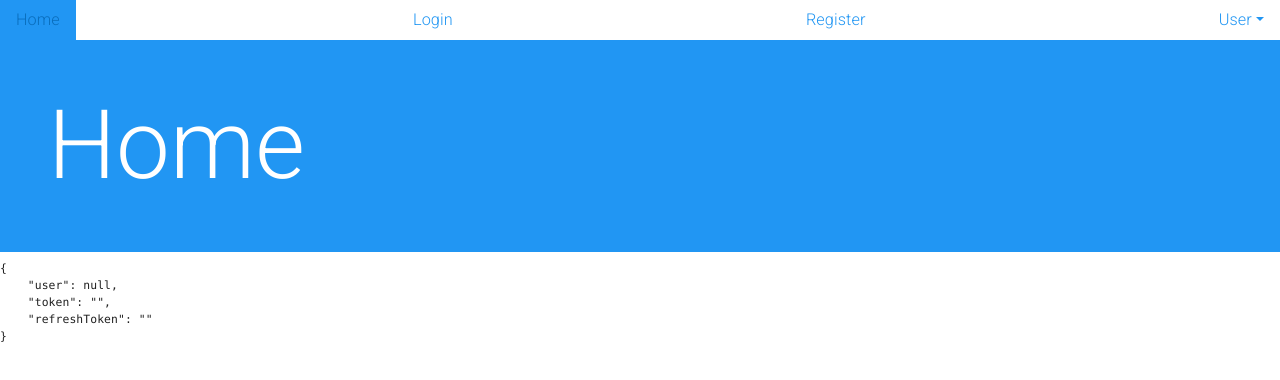
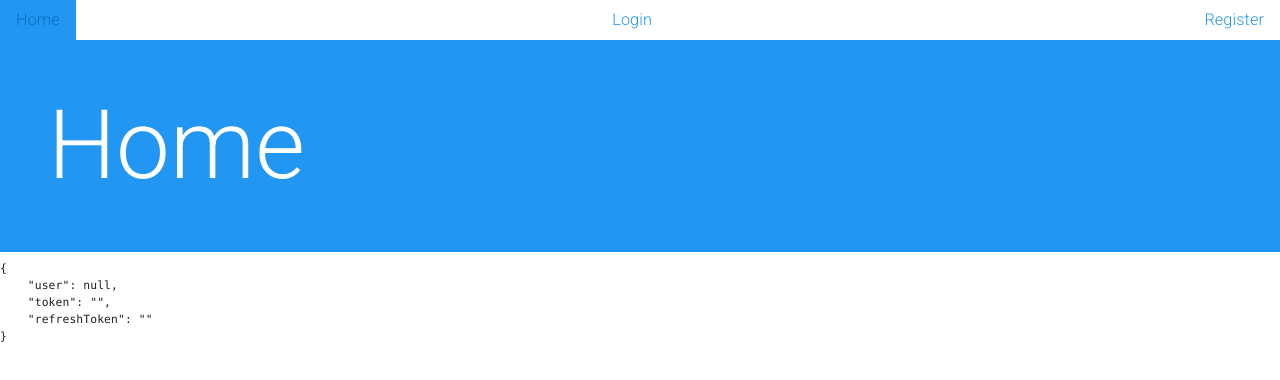
Before and after one commit to KaiyuWei/realist, a React (Create React App) app in the folder client/: page / in a window 1280 px wide. Shown: the top 380 px of the page. Built offline with nearby package versions, Linux system fonts and the light colour scheme.

Commit message:
conditionally show nav bar components

```diff
--- a/client/src/components/nav/Main.js
+++ b/client/src/components/nav/Main.js
@@ -23,22 +23,33 @@ export default function Main() {
     navigate("/login");
   };
 
+  // a user is logged in?
+  const loggedIn =
+    auth.user !== null && auth.token !== "" && auth.refreshToken !== "";
+
   return (
     <nav className="nav d-flex justify-content-between lead">
       <NavLink className="nav-link" aria-current="page" to="/">
         Home
       </NavLink>
+      {!loggedIn ? (
+        <>
           <NavLink className="nav-link" to="/login">
             Login
           </NavLink>
           <NavLink className="nav-link" to="/Register">
             Register
           </NavLink>
+        </>
+      ) : (
+        ""
+      )}
 
+      {loggedIn ? (
         <div className="dropdown">
           <li>
             <a className="nav-link dropdown-toggle" data-toggle="dropdown">
-            User
+              {auth?.user?.name ? auth.user.name : auth.user.username}
             </a>
             <ul className="dropdown-menu">
               <li>
@@ -54,6 +65,9 @@ export default function Main() {
             </ul>
           </li>
         </div>
+      ) : (
+        ""
+      )}
     </nav>
   );
 }
--- a/client/src/context/auth.js
+++ b/client/src/context/auth.js
@@ -21,6 +21,7 @@ const AuthProvider = ({ children }) => {
     refreshToken: "",
   });
 
+  // this makes the app stays in logged-in state
   useEffect(() => {
     // check if the "auth" data is stored in the local storage
     let fromLS = localStorage.getItem("auth");
```
Also changed, not shown: client/src/index.js (+6 -6 lines). Lines whose indentation alone changed are shown as unchanged.
